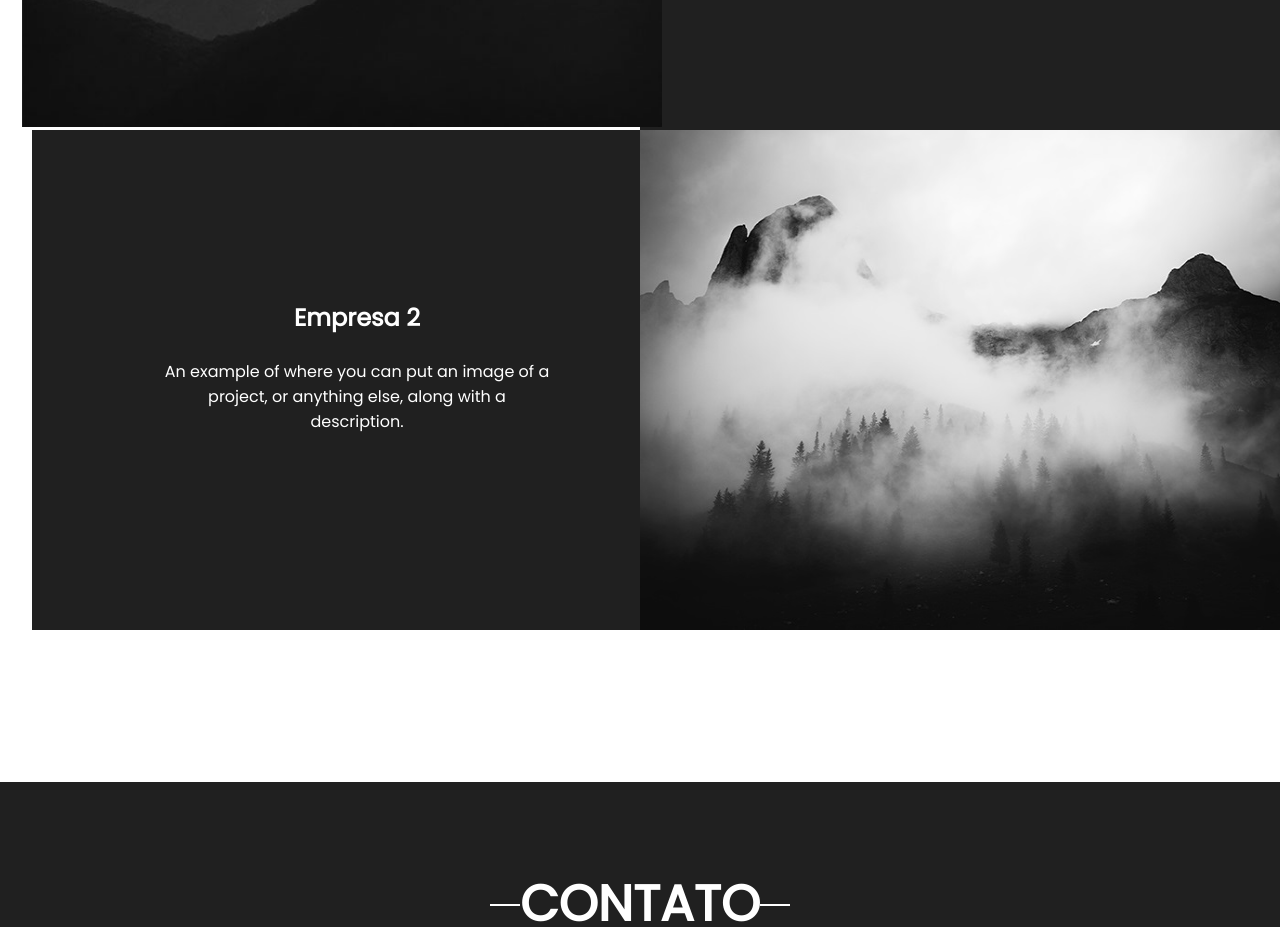
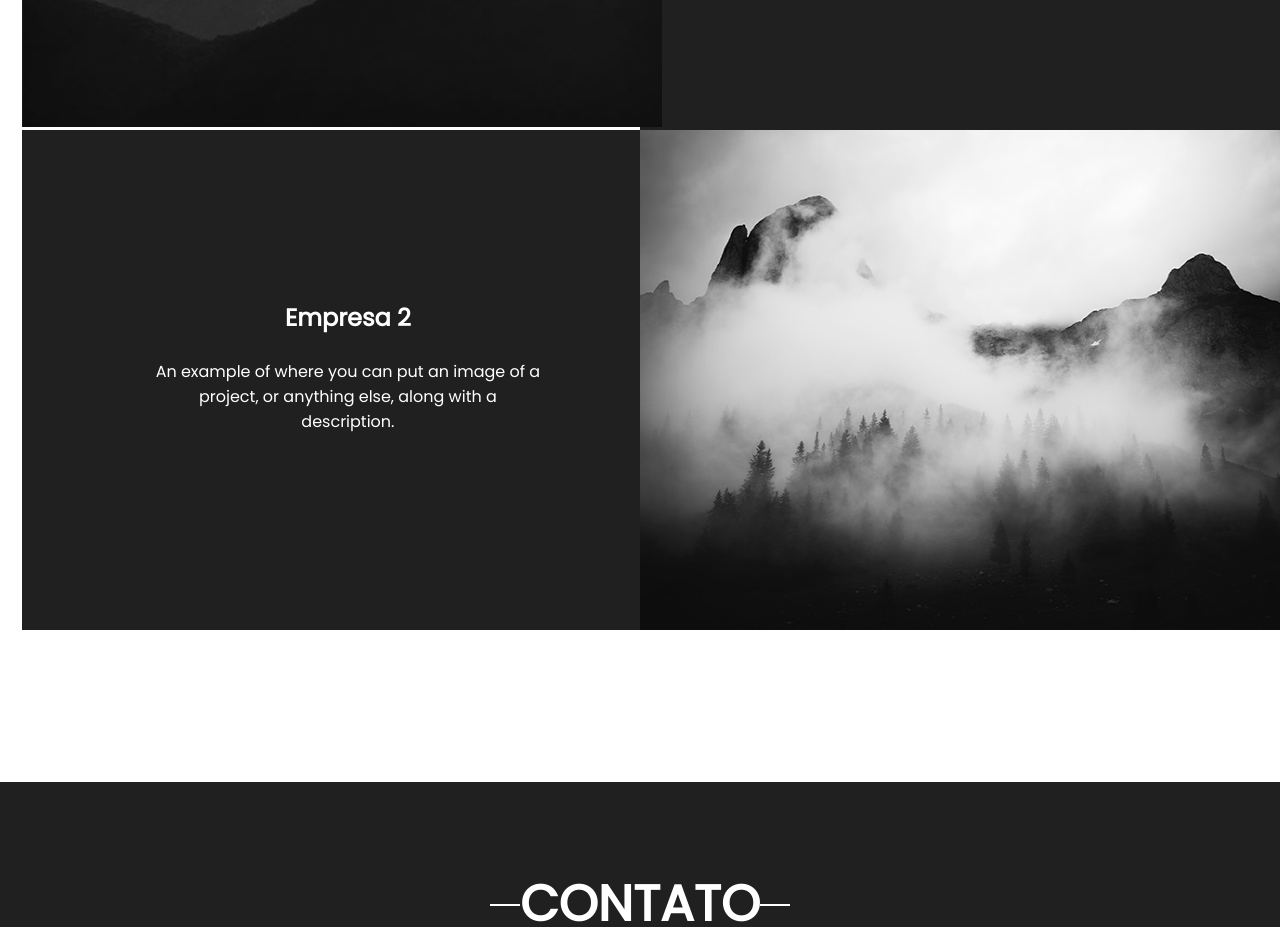
Before and after one commit to Orbt2001/orbt, a Next.js app: page /home in a window 1280 px wide. Shown: the part 2544-3471 px from the top of the page. Built offline with nearby package versions, Linux system fonts and the light colour scheme.

Commit message:
update correct error responsive

```diff
--- a/pages/home/style.module.css
+++ b/pages/home/style.module.css
@@ -315,10 +315,9 @@ BUSCAR RESPONSIVO
 }
 
 .text2 {
-	width: 100%;
-	margin-left: -95%;
+	margin-left: -96.5%;
 	margin-top: -5px;
-	width: 650px;
+	width: 651px;
 	height: 500px;
 	background-color: rgb(32, 32, 32);
 	font-family: 'Poppins', sans-serif;
```
